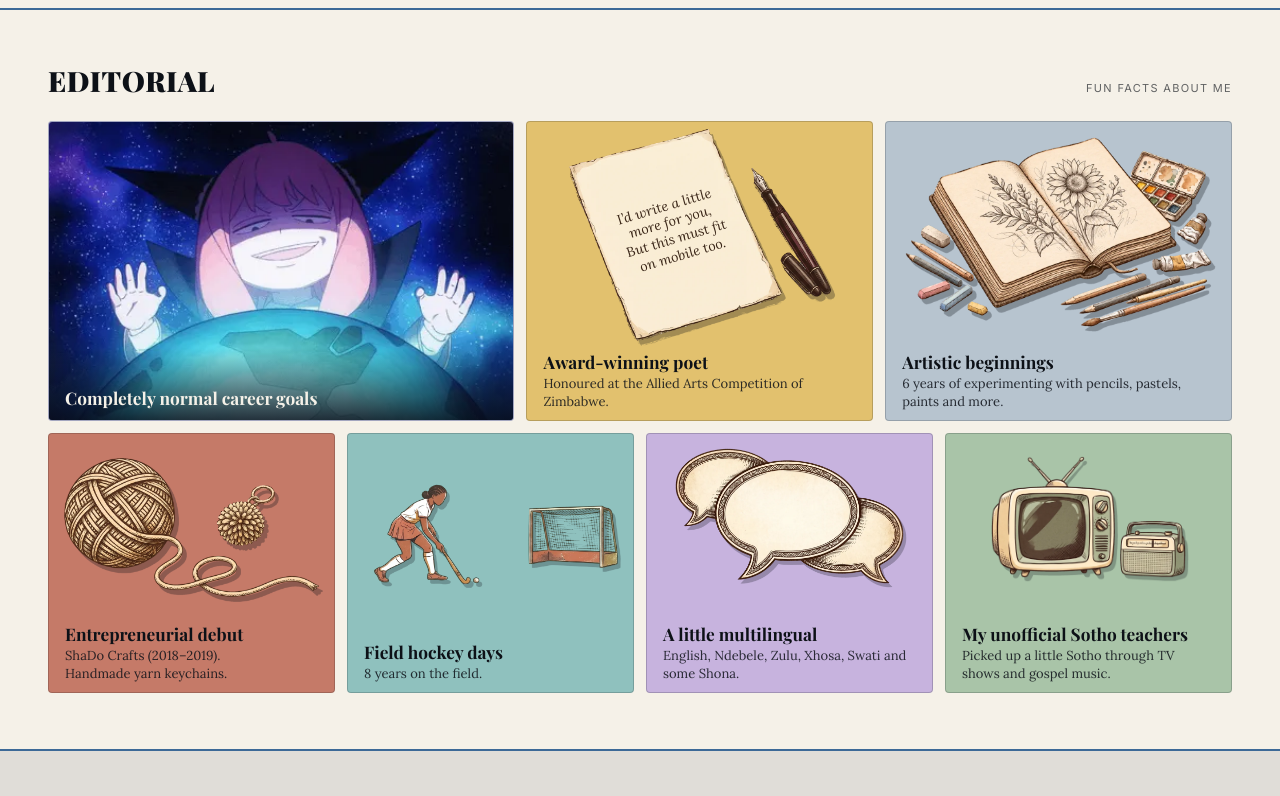
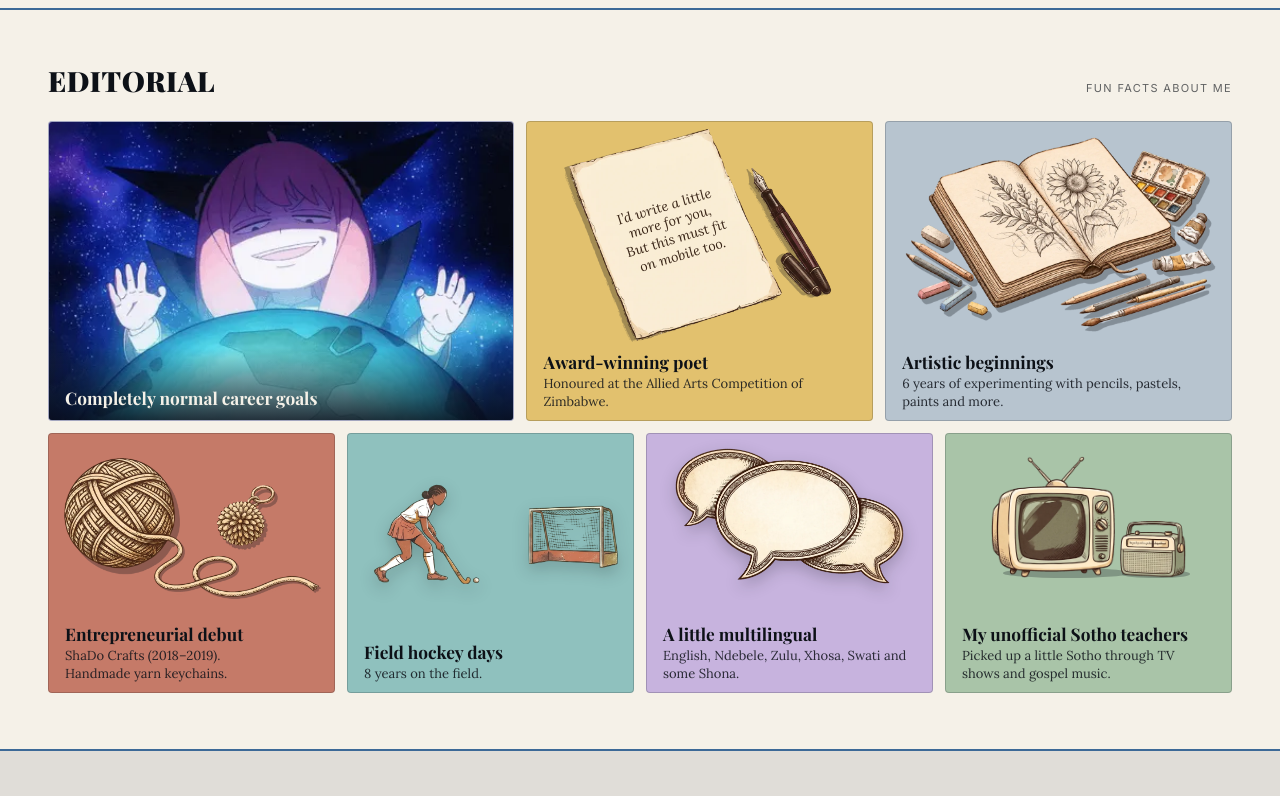
Before and after one commit to ShalomDee/shalomdee.github.io, a plain HTML site: page index.html in a window 1280 px wide. Shown: the part 4140-4936 px from the top of the page. Drawn offline with nearby package versions, Linux system fonts and the light colour scheme; a web font is replaced by a local one.

Commit message:
Editorial: per-tile shadows, layered yarn, ground shadows under the TV and radio
Poem shadow falls to the left. Yarn is split into ball, strand and pom-pom layers with
their own shadows. TV and radio stand on ground shadows. Hockey and the speech bubbles
go back to the original soft shadow.

Co-Authored-By: Claude Sonnet 5.5 <noreply@anthropic.com>

```diff
--- a/assets/css/style.css
+++ b/assets/css/style.css
@@ -763,21 +763,41 @@ html{scrollbar-color:var(--v45) var(--ink);scrollbar-width:thin;}
 /* Card 2: the paper and pen run a little larger, since the poem is the point of the tile */
 .ed-tile--2 .ed-art{inset:6px 10px var(--ed-bot,78px);}
 
-/* Things that lie flat on a surface (sketchbook, paper and pen, yarn): a hard-edged shadow, a little longer than the rest, so its edge stays visible.
-   On the sketchbook the shadow sits on the container, so the pencil and colour layers share one shadow
-   and the colour paint-in changes nothing but the pages. */
-.ed-tile--2 .ed-art-in img,
-.ed-tile--4 .ed-art-in img,
-.ed-tile--3 .ed-art-in{
-  filter:drop-shadow(4px 5px 0 rgba(0,0,0,0.45));
-}
-[data-theme="light"] .ed-tile--2 .ed-art-in img,
-[data-theme="light"] .ed-tile--4 .ed-art-in img,
-[data-theme="light"] .ed-tile--3 .ed-art-in{
-  filter:drop-shadow(4px 5px 0 rgba(13,17,23,0.3));
-}
+/* Shadows, tile by tile. Flat things (sketchbook, paper and pen, yarn) get hard-edged shadows so the edge stays visible.
+   The sketchbook's shadow sits on the container, so the pencil and colour layers share it and the paint-in changes
+   nothing but the pages. The poem's shadow falls to the left, not down. The yarn is three layers (ball, loose strand,
+   pom-pom and ring) so each gets a shadow that matches how high it sits: long under the ball, close under the strand.
+   Hockey and the speech bubbles keep the original soft shadow. The TV and radio have none around the sides; they stand
+   on ground shadows instead (.ed-ground). */
+.ed-tile--3 .ed-art-in{filter:drop-shadow(4px 5px 0 rgba(0,0,0,0.45));}
+[data-theme="light"] .ed-tile--3 .ed-art-in{filter:drop-shadow(4px 5px 0 rgba(13,17,23,0.3));}
 .ed-tile--3 .ed-art-in img,
 [data-theme="light"] .ed-tile--3 .ed-art-in img{filter:none;}
+
+.ed-tile--2 .ed-art-in img{filter:drop-shadow(-5px 1px 0 rgba(0,0,0,0.45));}
+[data-theme="light"] .ed-tile--2 .ed-art-in img{filter:drop-shadow(-5px 1px 0 rgba(13,17,23,0.3));}
+
+.ed-tile--4 .ed-art-in .ed-y-ball{filter:drop-shadow(5px 6px 0 rgba(0,0,0,0.45));}
+.ed-tile--4 .ed-art-in .ed-y-strand{filter:drop-shadow(2px 2px 0 rgba(0,0,0,0.45));}
+.ed-tile--4 .ed-art-in .ed-y-pom{filter:drop-shadow(3px 4px 0 rgba(0,0,0,0.45));}
+[data-theme="light"] .ed-tile--4 .ed-art-in .ed-y-ball{filter:drop-shadow(5px 6px 0 rgba(13,17,23,0.3));}
+[data-theme="light"] .ed-tile--4 .ed-art-in .ed-y-strand{filter:drop-shadow(2px 2px 0 rgba(13,17,23,0.3));}
+[data-theme="light"] .ed-tile--4 .ed-art-in .ed-y-pom{filter:drop-shadow(3px 4px 0 rgba(13,17,23,0.3));}
+
+.ed-tile--5 .ed-art-in > img,
+.ed-tile--6 .ed-art-in > img{filter:drop-shadow(0 6px 8px rgba(0,0,0,0.3));}
+[data-theme="light"] .ed-tile--5 .ed-art-in > img,
+[data-theme="light"] .ed-tile--6 .ed-art-in > img{filter:drop-shadow(0 6px 8px rgba(13,17,23,0.22));}
+
+.ed-tile--7 .ed-art-in img,
+[data-theme="light"] .ed-tile--7 .ed-art-in img{filter:none;}
+.ed-ground{
+  position:absolute;border-radius:50%;pointer-events:none;
+  background:rgba(0,0,0,0.4);
+}
+[data-theme="light"] .ed-ground{background:rgba(13,17,23,0.26);}
+.ed-ground--tv{left:6%;top:92%;width:66%;height:8%;}
+.ed-ground--radio{left:67%;top:94%;width:35%;height:6%;}
 
 /* Card 3: the colour is painted in, growing outward from the sunflower with a soft edge, instead of fading */
 @property --ed-r{syntax:'<length>';inherits:false;initial-value:0px;}
--- a/index.html
+++ b/index.html
@@ -497,7 +497,9 @@
     <article class="ed-tile ed-tile--4">
       <div class="ed-art" style="--ar:1.822;--ed-bot:96px">
         <div class="ed-art-in">
-          <img loading="lazy" src="./assets/images/cards/ed-yarn-unravelled.webp" width="900" height="494" alt="A ball of yarn with a loose strand, and a pom-pom keychain">
+          <img class="ed-y-ball" loading="lazy" src="./assets/images/cards/ed-yarn-ball.webp" width="900" height="494" alt="A ball of yarn with a loose strand, and a pom-pom keychain">
+          <img class="ed-y-strand" loading="lazy" src="./assets/images/cards/ed-yarn-strand.webp" width="900" height="494" alt="" aria-hidden="true">
+          <img class="ed-y-pom" loading="lazy" src="./assets/images/cards/ed-yarn-pom.webp" width="900" height="494" alt="" aria-hidden="true">
         </div>
       </div>
       <div class="ed-body">
@@ -542,6 +544,7 @@
     <article class="ed-tile ed-tile--7" data-act="switch on the TV">
       <div class="ed-art" style="--ar:1.601;--ed-bot:122px">
         <div class="ed-art-in">
+          <span class="ed-ground ed-ground--tv" aria-hidden="true"></span><span class="ed-ground ed-ground--radio" aria-hidden="true"></span>
           <img class="ed-a" loading="lazy" src="./assets/images/cards/ed-tv-off.webp" width="900" height="562" alt="A retro television and a portable radio">
           <img class="ed-b" loading="lazy" src="./assets/images/cards/ed-tv-on.webp" width="900" height="562" alt="" aria-hidden="true">
           <svg class="ed-notes" viewBox="0 0 100 60" aria-hidden="true">
```
Also changed, not shown: assets/images/cards/ed-yarn-ball.webp (added), assets/images/cards/ed-yarn-pom.webp (added), assets/images/cards/ed-yarn-strand.webp (added), assets/images/cards/ed-yarn-unravelled.webp (deleted).
